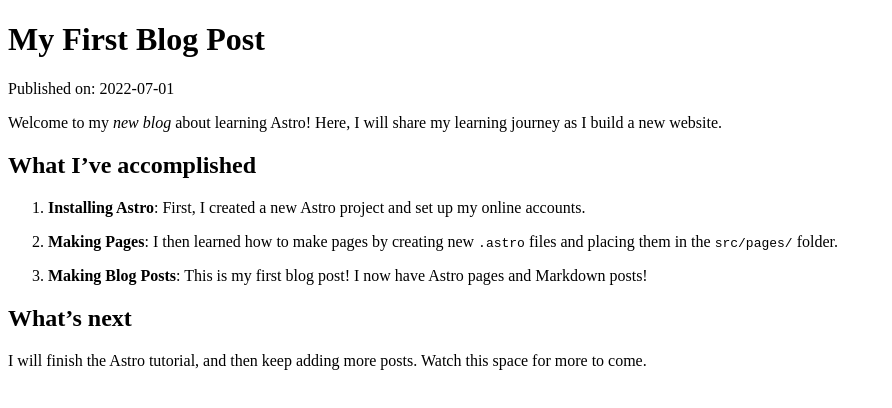
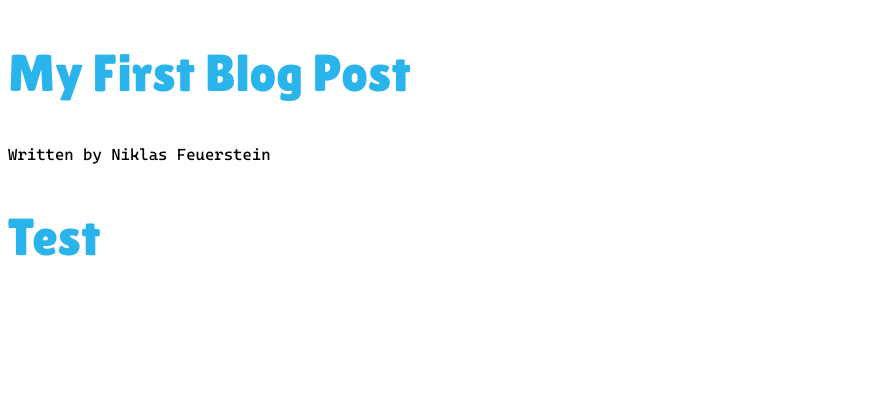
Before and after one commit to Feuersteinium/feuerstein.dev, an Astro site: page /posts/post-1 in a window 1280 px wide. Shown: the whole page, without its empty margins (0-892 px from the left). Built offline with nearby package versions, Linux system fonts and the light colour scheme; Astro itself is replaced by a stand-in of ours.

Commit message:
Added first Layout Component

```diff
--- /dev/null
+++ b/src/layouts/BlogLayout.astro
@@ -0,0 +1,7 @@
+---
+const { frontmatter } = Astro.props;
+import '../styles/global.css'
+---
+<h2>{frontmatter.title}</h2>
+<p>Written by {frontmatter.author}</p>
+<slot />
--- a/src/pages/posts/post-1.md
+++ b/src/pages/posts/post-1.md
@@ -1,27 +1,13 @@
 ---
+layout: ../../layouts/BlogLayout.astro
 title: 'My First Blog Post'
 pubDate: 2022-07-01
 description: 'This is the first post of my new Astro blog.'
-author: 'Astro Learner'
+author: 'Niklas Feuerstein'
 image:
     url: 'https://docs.astro.build/assets/full-logo-light.png'
     alt: 'The full Astro logo.'
 tags: ["astro", "blogging", "learning in public"]
 ---
-# My First Blog Post
 
-Published on: 2022-07-01
-
-Welcome to my _new blog_ about learning Astro! Here, I will share my learning journey as I build a new website.
-
-## What I've accomplished
-
-1. **Installing Astro**: First, I created a new Astro project and set up my online accounts.
-
-2. **Making Pages**: I then learned how to make pages by creating new `.astro` files and placing them in the `src/pages/` folder.
-
-3. **Making Blog Posts**: This is my first blog post! I now have Astro pages and Markdown posts!
-
-## What's next
-
-I will finish the Astro tutorial, and then keep adding more posts. Watch this space for more to come.
+## Test
```
Also changed, not shown: 1 other file.
